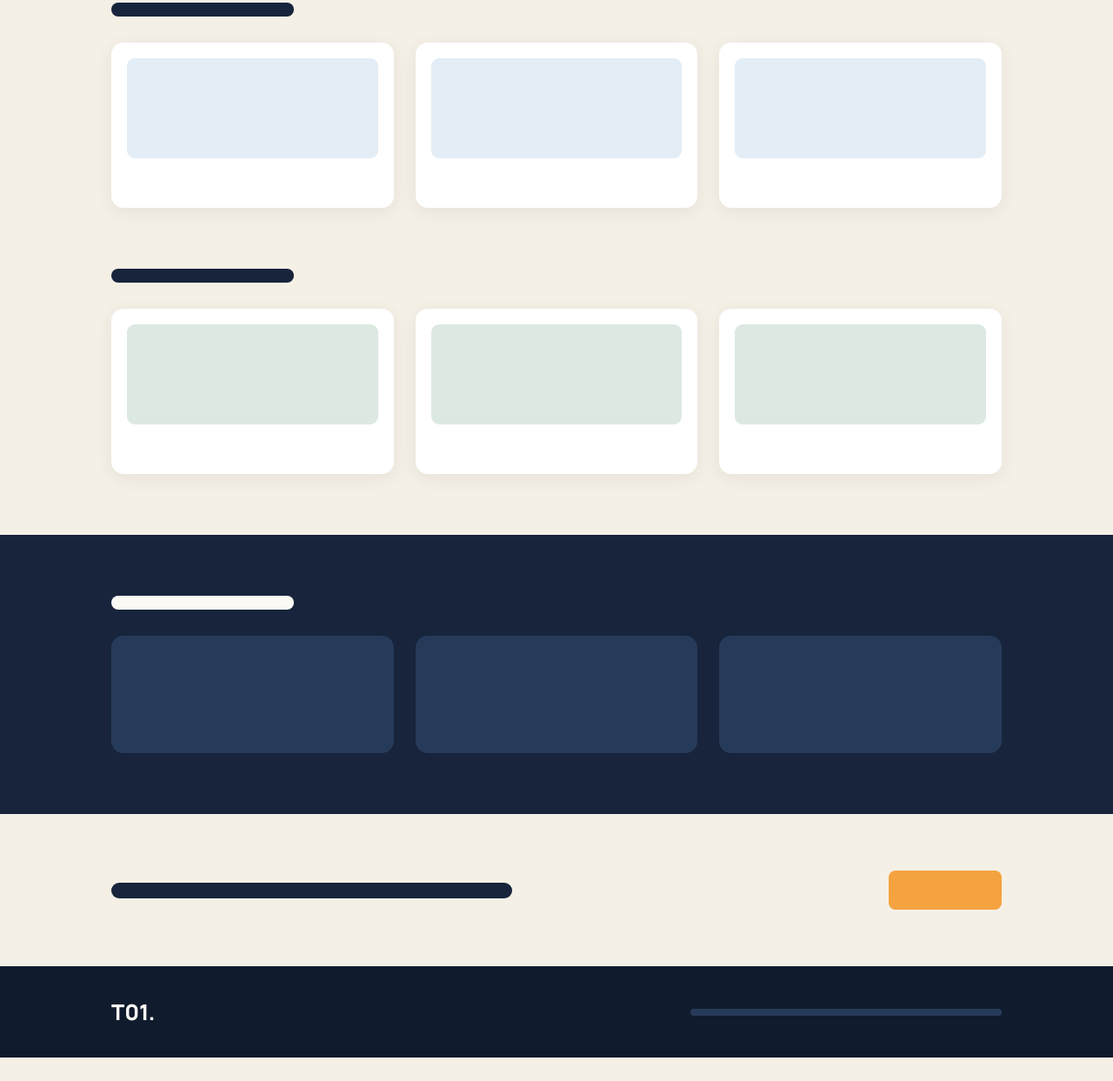
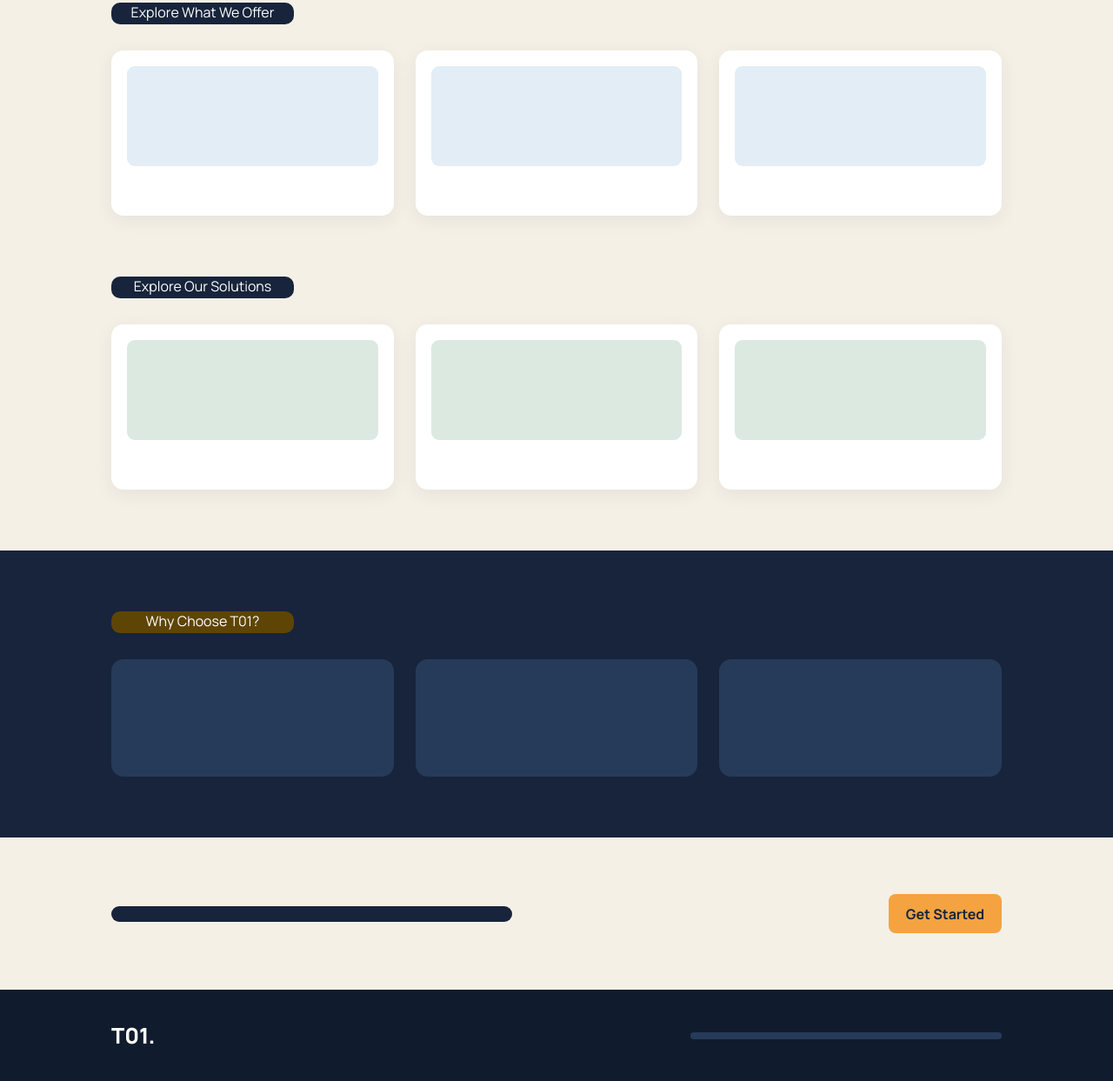
Before and after one commit to dlBuild/project-T01-Designs, a plain HTML site: page index.html in a window 1280 px wide. Shown: the part 637-1880 px from the top of the page at 87% size. Before the commit the page ends 1853 px from the top, so only its background shows below. Drawn offline with Linux system fonts and the light colour scheme.

Commit message:
Landing Page

```diff
--- a/index.html
+++ b/index.html
@@ -164,7 +164,10 @@
 
     .section-heading {
       width: 210px;
-      height: 16px;
+      height: 25px;
+      color: #ffffff;
+      text-align: center;
+      font-family: 'Manrope', sans-serif;
       background: #17243B;
       border-radius: 10px;
       margin-bottom: 30px;
@@ -206,7 +209,7 @@
     }
 
     .light-heading {
-      background: #FCFAF5;
+      background: #5e4505;
     }
 
     .feature-cards {
@@ -241,6 +244,12 @@
     .cta-button {
       width: 130px;
       height: 45px;
+        display: flex;
+        justify-content: center;
+        align-items: center;
+      color: #17243B;
+      font-family: 'Manrope', sans-serif;
+      font-weight: 700;
       background: #F4A340;
       border-radius: 8px;
     }
@@ -315,8 +324,8 @@
 
     <div class="nav-links">
       <a href="#">Home</a>
-      <a href="#">Roadmaps</a>
-      <a href="#">Products</a>
+      <!-- <a href="#">Roadmaps</a>
+      <a href="#">Products</a> -->
       <a href="#">About</a>
     </div>
 
@@ -332,8 +341,8 @@
       <div class="hero-line short"></div>
 
       <div class="hero-buttons">
-        <button class="primary-btn">Explore</button>
-        <button class="outline-btn">Discover</button>
+        <button class="primary-btn">Explore For Free</button>
+        <button class="outline-btn">Get Started</button>
       </div>
     </div>
 
@@ -351,7 +360,10 @@
   <!-- CAREER ROADMAPS AND PRODUCTS -->
   <section class="section cream-section">
 
-    <div class="section-heading"></div>
+    <div class="section-heading">
+        Explore What We Offer
+
+    </div>
 
     <div class="cards">
       <div class="design-card"><div></div></div>
@@ -359,7 +371,9 @@
       <div class="design-card"><div></div></div>
     </div>
 
-    <div class="section-heading second-heading"></div>
+    <div class="section-heading second-heading">
+        Explore Our Solutions
+    </div>
 
     <div class="cards">
       <div class="design-card product"><div></div></div>
@@ -372,7 +386,7 @@
   <!-- WHY T01 -->
   <section class="why-section">
 
-    <div class="section-heading light-heading"></div>
+    <div class="section-heading light-heading">Why Choose T01?</div>
 
     <div class="feature-cards">
       <div class="feature"></div>
@@ -385,7 +399,7 @@
   <!-- CTA -->
   <section class="cta-section">
     <div class="cta-line"></div>
-    <div class="cta-button"></div>
+    <div class="cta-button">Get Started</div>
   </section>
 
   <!-- FOOTER -->
```
